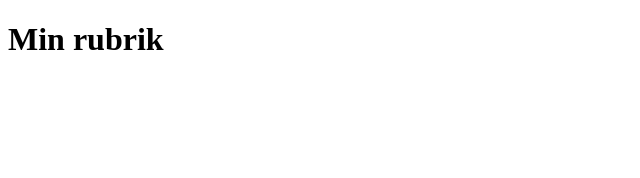
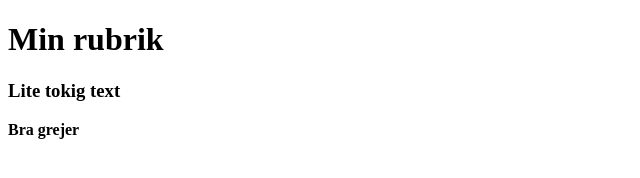
Before and after one commit to Lilja01/MinWebbsida, a plain HTML site: page index.html in a window 1280 px wide. Shown: the whole page, without its empty margins (0-640 px from the left). Drawn offline with Linux system fonts and the light colour scheme.

Commit message:
Update index.html

```diff
--- a/index.html
+++ b/index.html
@@ -8,5 +8,7 @@
 </head>
 <body>
     <h1>Min rubrik</h1>
+    <h3>Lite tokig text</h3>
+    <b>Bra grejer</b>
 </body>
 </html>
```
